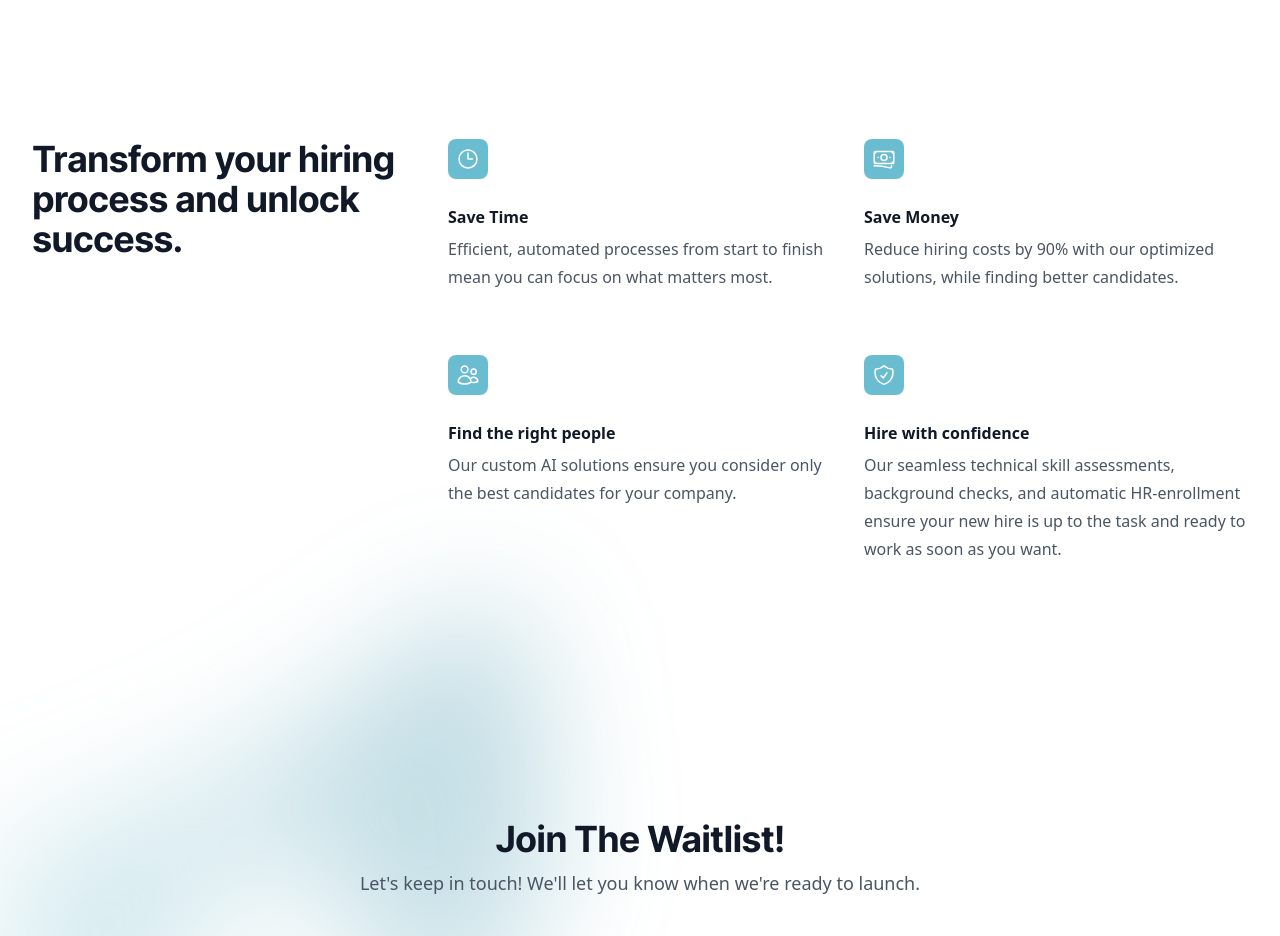
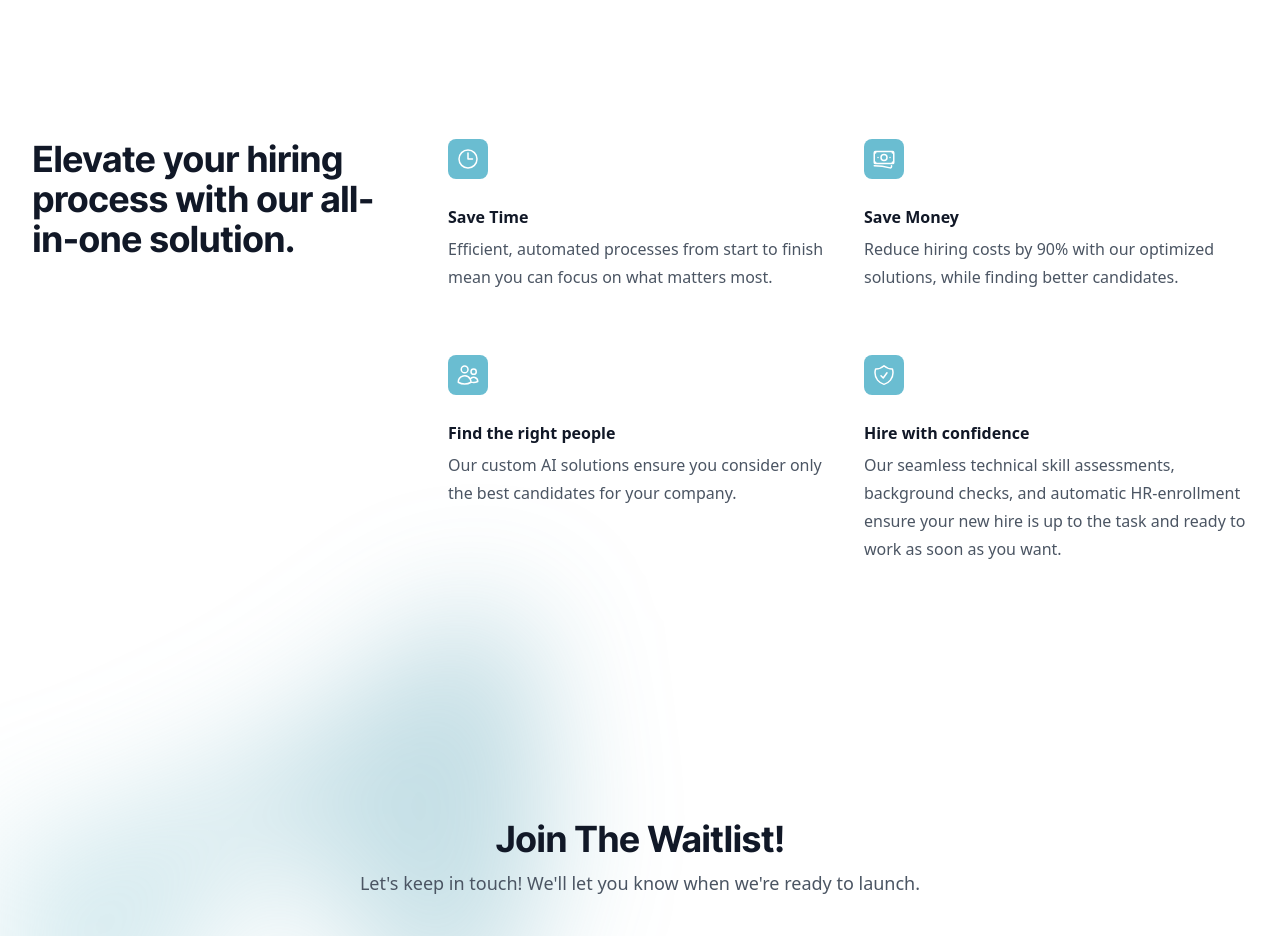
Before and after one commit to Whayven/ascend-hiring-landing, a Next.js app: page / in a window 1280 px wide. Shown: the part 2500-3436 px from the top of the page. Built offline with nearby package versions, Linux system fonts and the light colour scheme.

Commit message:
changed text

```diff
--- a/src/components/BenefitSection.tsx
+++ b/src/components/BenefitSection.tsx
@@ -38,7 +38,7 @@ export default function BenefitSection() {
       <div className='mx-auto max-w-7xl px-6 lg:px-8'>
         <div className='mx-auto grid max-w-2xl grid-cols-1 gap-x-8 gap-y-16 sm:gap-y-20 lg:mx-0 lg:max-w-none lg:grid-cols-3'>
           <h2 className='text-3xl font-bold tracking-tight text-gray-900 sm:text-4xl'>
-            Transform your hiring process and unlock success.
+            Elevate your hiring process with our all-in-one solution.
           </h2>
           <dl className='col-span-2 grid grid-cols-1 gap-x-8 gap-y-16 sm:grid-cols-2'>
             {benefits.map((benefit) => (
```
